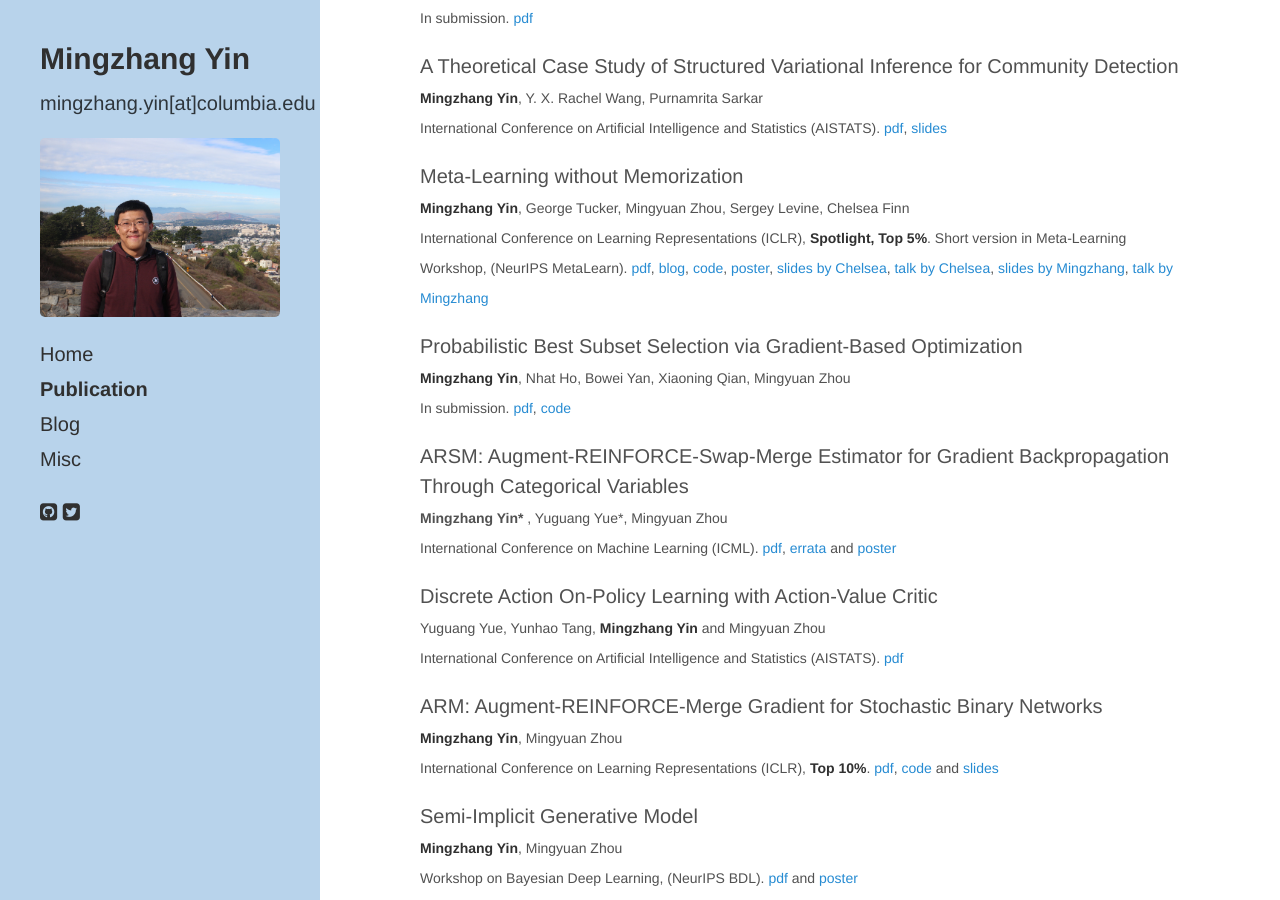
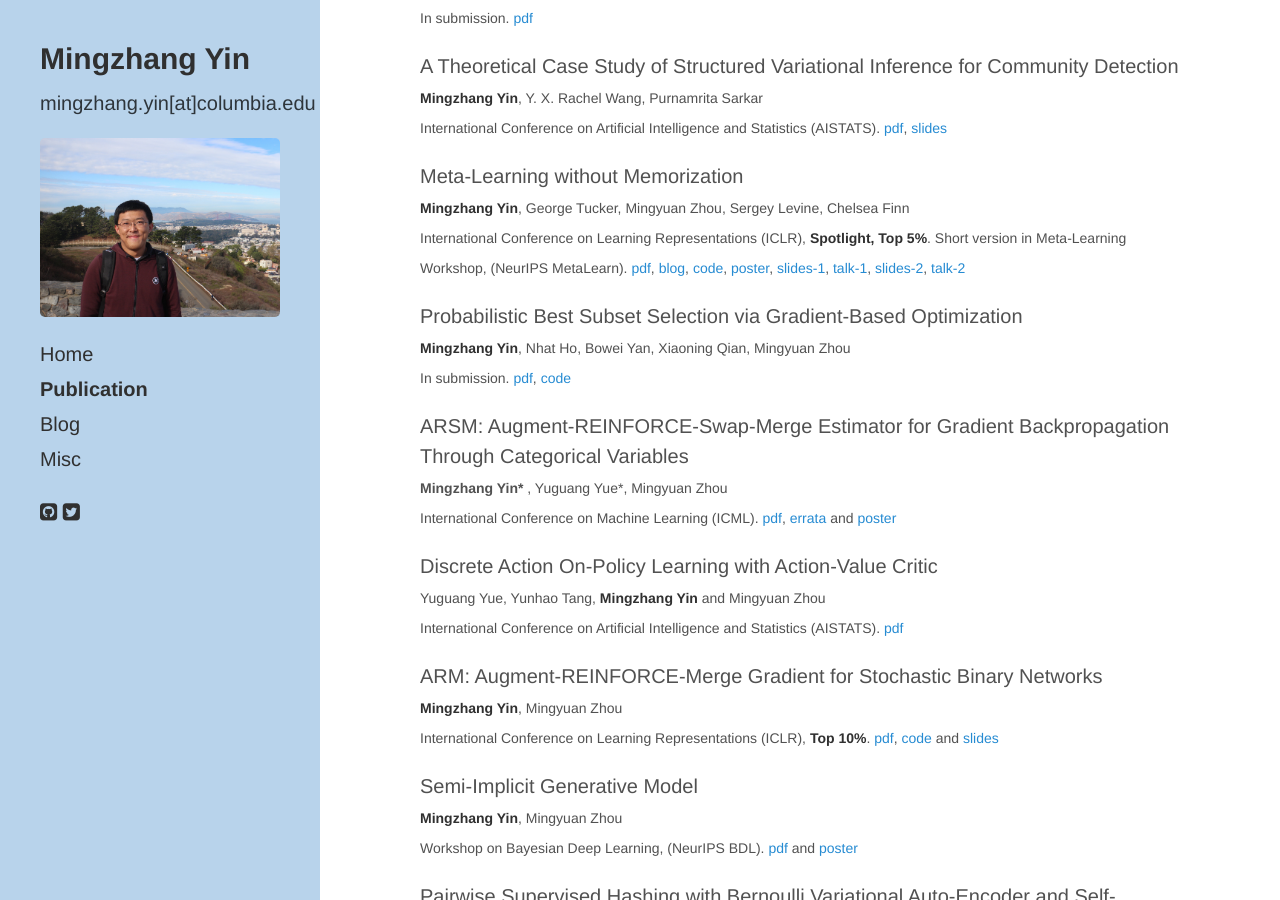
Before and after one commit to mingzhang-yin/mingzhang-yin.github.io, a Jekyll site: the page built from b-publications.md, in a window 1280 px wide and 900 px high, scrolled down 451 px. Built offline with Jekyll 4.4.1, drawn with Linux system fonts in a browser that asks for light colours; nearby versions of some CDN libraries; a style sheet for code colours, icons or effects is not loaded.

Commit message:
Update b-publications.md

```diff
--- a/b-publications.md
+++ b/b-publications.md
@@ -26,7 +26,7 @@
 
 Meta-Learning without Memorization
  <br> <span style="font-size:14px"> **Mingzhang Yin**, George Tucker, Mingyuan Zhou, Sergey Levine, Chelsea Finn  <br>
-International Conference on Learning Representations (ICLR), **Spotlight, Top 5%**. Short version in Meta-Learning Workshop, (NeurIPS MetaLearn). [pdf](https://arxiv.org/pdf/1912.03820.pdf), <a href="https://mingzhang-yin.github.io/2020/04/10/Meta-learning-without-Memorization.html" target="_blank">blog</a>, [code](https://github.com/mingzhang-yin/Meta-learning-without-memorization), <a href="https://mingzhang-yin.github.io/assets/pdfs/memo_poster.pdf" target="_blank">poster</a>, <a href="http://ai.stanford.edu/~cbfinn/_files/neurips19_memorization.pdf" target="_blank">slides by Chelsea</a>, <a href="https://slideslive.com/38921876/bayesian-deep-learning-3" target="_blank">talk by Chelsea</a>, <a href="https://mingzhang-yin.github.io/assets/pdfs/iclr2020_slides.pdf" target="_blank">slides by Mingzhang</a>, <a href="https://youtu.be/emUvd3WqHMs" target="_blank">talk by Mingzhang</a>
+International Conference on Learning Representations (ICLR), **Spotlight, Top 5%**. Short version in Meta-Learning Workshop, (NeurIPS MetaLearn). [pdf](https://arxiv.org/pdf/1912.03820.pdf), <a href="https://mingzhang-yin.github.io/2020/04/10/Meta-learning-without-Memorization.html" target="_blank">blog</a>, [code](https://github.com/mingzhang-yin/Meta-learning-without-memorization), <a href="https://mingzhang-yin.github.io/assets/pdfs/memo_poster.pdf" target="_blank">poster</a>, <a href="http://ai.stanford.edu/~cbfinn/_files/neurips19_memorization.pdf" target="_blank">slides-1</a>, <a href="https://slideslive.com/38921876/bayesian-deep-learning-3" target="_blank">talk-1</a>, <a href="https://mingzhang-yin.github.io/assets/pdfs/iclr2020_slides.pdf" target="_blank">slides-2</a>, <a href="https://youtu.be/emUvd3WqHMs" target="_blank">talk-2</a>
 
 Probabilistic Best Subset Selection via Gradient-Based Optimization
 <br> <span style="font-size:14px">  **Mingzhang Yin**, Nhat Ho, Bowei Yan, Xiaoning Qian, Mingyuan Zhou  <br> In submission. [pdf](https://arxiv.org/pdf/2006.06448.pdf), [code](https://github.com/mingzhang-yin/Probabilistic-Best-Subset)
```
